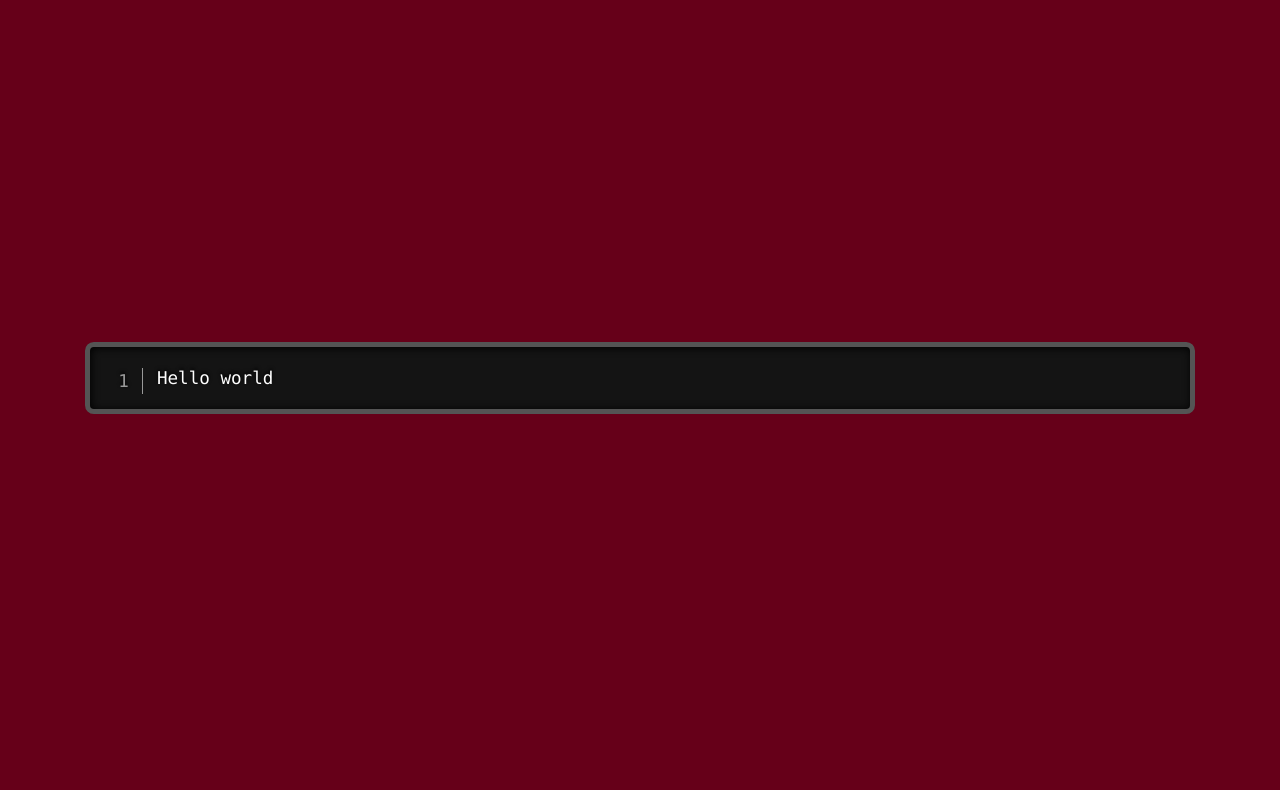
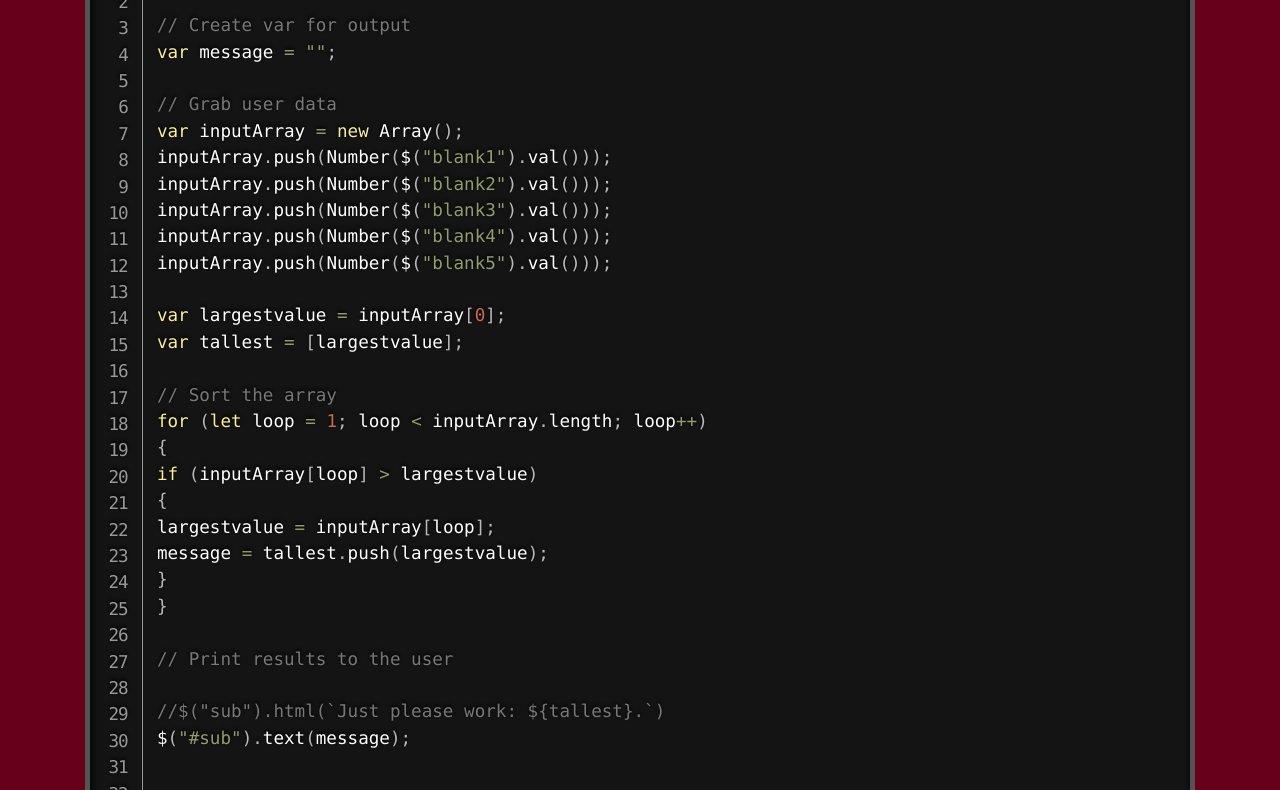
Before and after one commit to PeterBGuthrie/SunsetHills, a plain HTML site: page Code.html in a window 1280 px wide. Shown: the part 72-862 px from the top of the page. Drawn offline with Linux system fonts and the light colour scheme; files whose address does not match are found by name; a web font is replaced by a local one.

Commit message:
update code section

```diff
--- a/Code.html
+++ b/Code.html
@@ -88,7 +88,39 @@
                 <div class="row align-items-center">
                     <div class="col-lg-12 mr-auto" data-aos="fade-up">
                         <pre>
-<code class="language-javascript line-numbers">Hello world</code>
+                            <code class="language-javascript line-numbers">$("#execute").on("click", function () {
+
+// Create var for output
+var message = "";
+
+// Grab user data
+var inputArray = new Array();
+inputArray.push(Number($("blank1").val()));
+inputArray.push(Number($("blank2").val()));
+inputArray.push(Number($("blank3").val()));
+inputArray.push(Number($("blank4").val()));
+inputArray.push(Number($("blank5").val()));
+
+var largestvalue = inputArray[0];
+var tallest = [largestvalue];
+
+// Sort the array
+for (let loop = 1; loop < inputArray.length; loop++)
+{
+if (inputArray[loop] > largestvalue)
+{
+largestvalue = inputArray[loop];
+message = tallest.push(largestvalue);
+}
+}
+
+// Print results to the user
+
+//$("sub").html(`Just please work: ${tallest}.`)
+$("#sub").text(message);
+
+
+});</code>
                         </pre>
                     </div>
                 </div>
```
